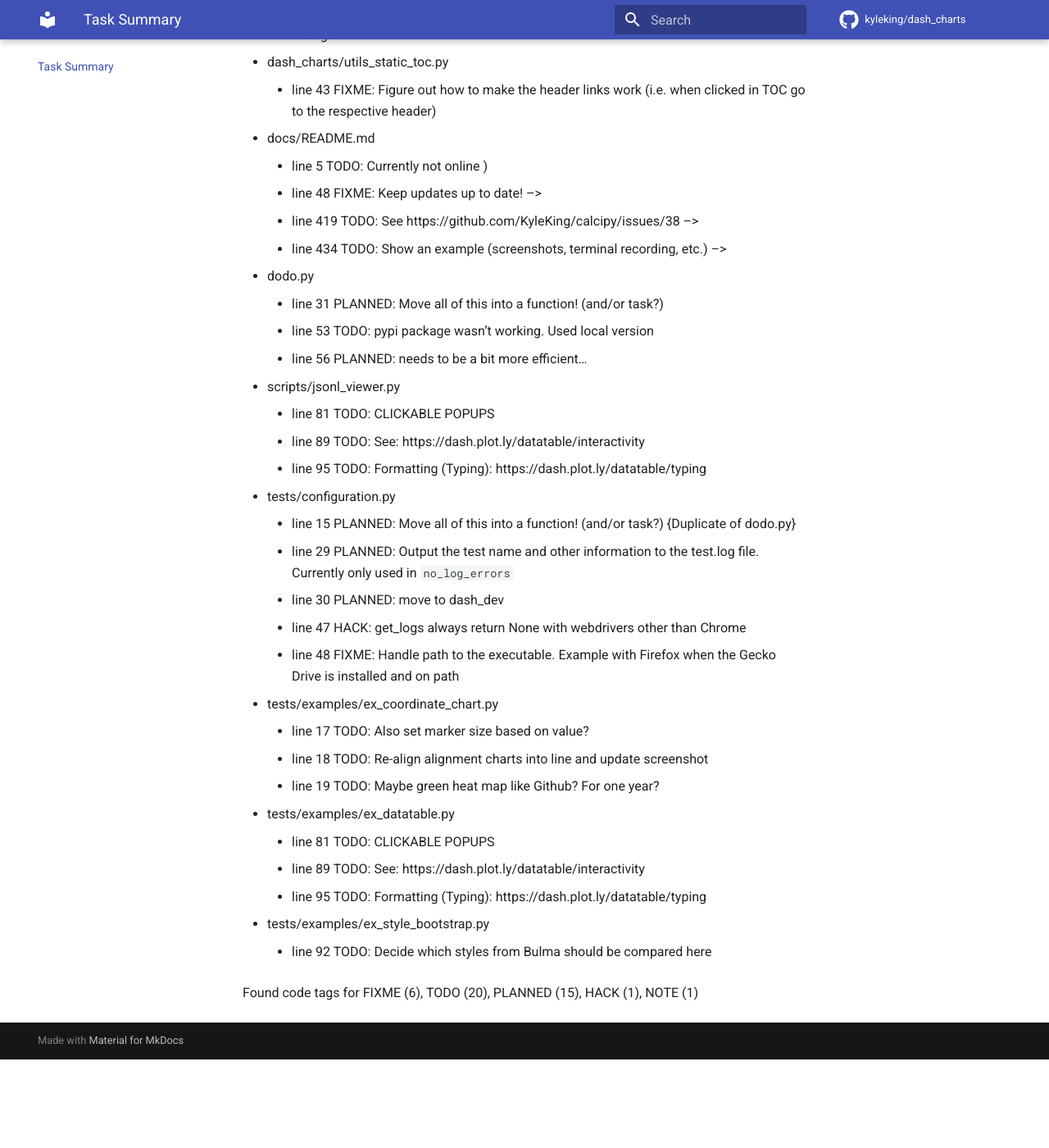
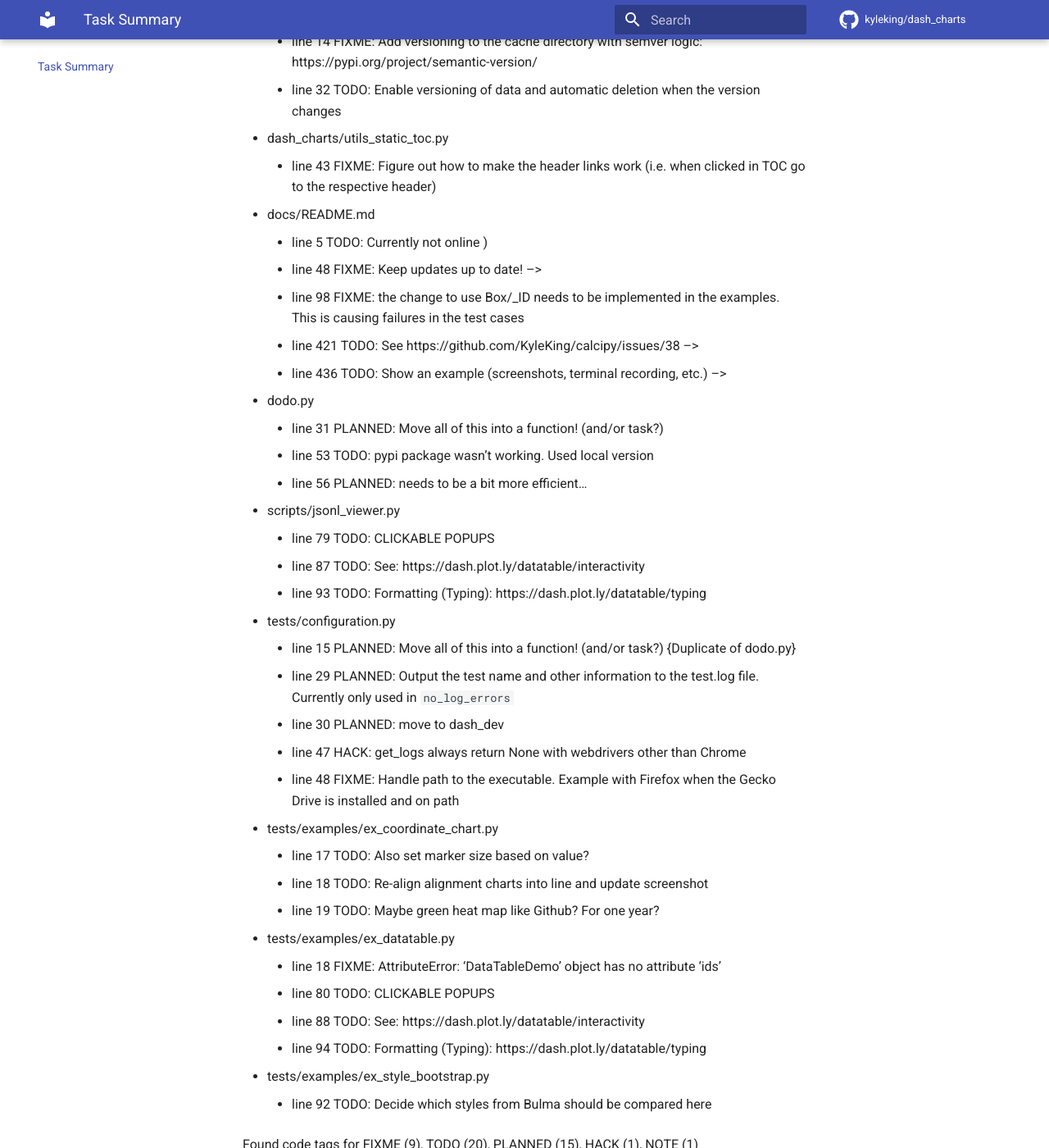
Before and after one commit to KyleKing/dash_charts, an MkDocs documentation site: the page built from docs/CODE_TAG_SUMMARY.md, in a window 1280 px wide and 1400 px high, scrolled down 1308 px. Shown: the whole window at 82% size. Built offline with MkDocs 1.6.1 and Material for MkDocs 9.7.7, drawn with Linux system fonts in a browser that asks for light colours; comment, search, counter and statistics services are not loaded; before the commit the page ends 2600 px from its top, so only the background shows below that; some of the changed text lies outside the part shown.

Commit message:
docs: update docs with doit

```diff
--- a/docs/CODE_TAG_SUMMARY.md
+++ b/docs/CODE_TAG_SUMMARY.md
@@ -25,6 +25,9 @@
 - dash_charts/time_vis_chart.py
     - line   5    NOTE: Consider automated (non-overlapping) text/event placement
 
+- dash_charts/utils_app.py
+    - line 156   FIXME: Need to decide if there is a better approach. Reading this code is confusing...
+
 - dash_charts/utils_app_with_navigation.py
     - line  34    TODO: Try to see if I can resolve the interface differences or if I need make a subclass interface
     - line 154 PLANNED: Make the tabs and chart compact as well when the compact argument is set to True
@@ -44,8 +47,9 @@
 - docs/README.md
     - line   5    TODO: Currently not online )
     - line  48   FIXME: Keep updates up to date! -->
-    - line 419    TODO: See https://github.com/KyleKing/calcipy/issues/38 -->
-    - line 434    TODO: Show an example (screenshots, terminal recording, etc.) -->
+    - line  98   FIXME: the change to use Box/_ID needs to be implemented in the examples. This is causing failures in the test cases
+    - line 421    TODO: See https://github.com/KyleKing/calcipy/issues/38 -->
+    - line 436    TODO: Show an example (screenshots, terminal recording, etc.) -->
 
 - dodo.py
     - line  31 PLANNED: Move all of this into a function! (and/or task?)
@@ -53,9 +57,9 @@
     - line  56 PLANNED: needs to be a bit more efficient...
 
 - scripts/jsonl_viewer.py
-    - line  81    TODO: CLICKABLE POPUPS
-    - line  89    TODO: See: https://dash.plot.ly/datatable/interactivity
-    - line  95    TODO: Formatting (Typing): https://dash.plot.ly/datatable/typing
+    - line  79    TODO: CLICKABLE POPUPS
+    - line  87    TODO: See: https://dash.plot.ly/datatable/interactivity
+    - line  93    TODO: Formatting (Typing): https://dash.plot.ly/datatable/typing
 
 - tests/configuration.py
     - line  15 PLANNED: Move all of this into a function! (and/or task?) {Duplicate of dodo.py}
@@ -70,11 +74,12 @@
     - line  19    TODO: Maybe green heat map like Github? For one year?
 
 - tests/examples/ex_datatable.py
-    - line  81    TODO: CLICKABLE POPUPS
-    - line  89    TODO: See: https://dash.plot.ly/datatable/interactivity
-    - line  95    TODO: Formatting (Typing): https://dash.plot.ly/datatable/typing
+    - line  18   FIXME: AttributeError: 'DataTableDemo' object has no attribute 'ids'
+    - line  80    TODO: CLICKABLE POPUPS
+    - line  88    TODO: See: https://dash.plot.ly/datatable/interactivity
+    - line  94    TODO: Formatting (Typing): https://dash.plot.ly/datatable/typing
 
 - tests/examples/ex_style_bootstrap.py
     - line  92    TODO: Decide which styles from Bulma should be compared here
 
-Found code tags for FIXME (6), TODO (20), PLANNED (15), HACK (1), NOTE (1)
+Found code tags for FIXME (9), TODO (20), PLANNED (15), HACK (1), NOTE (1)
```
Also changed, not shown: 3 other files.
